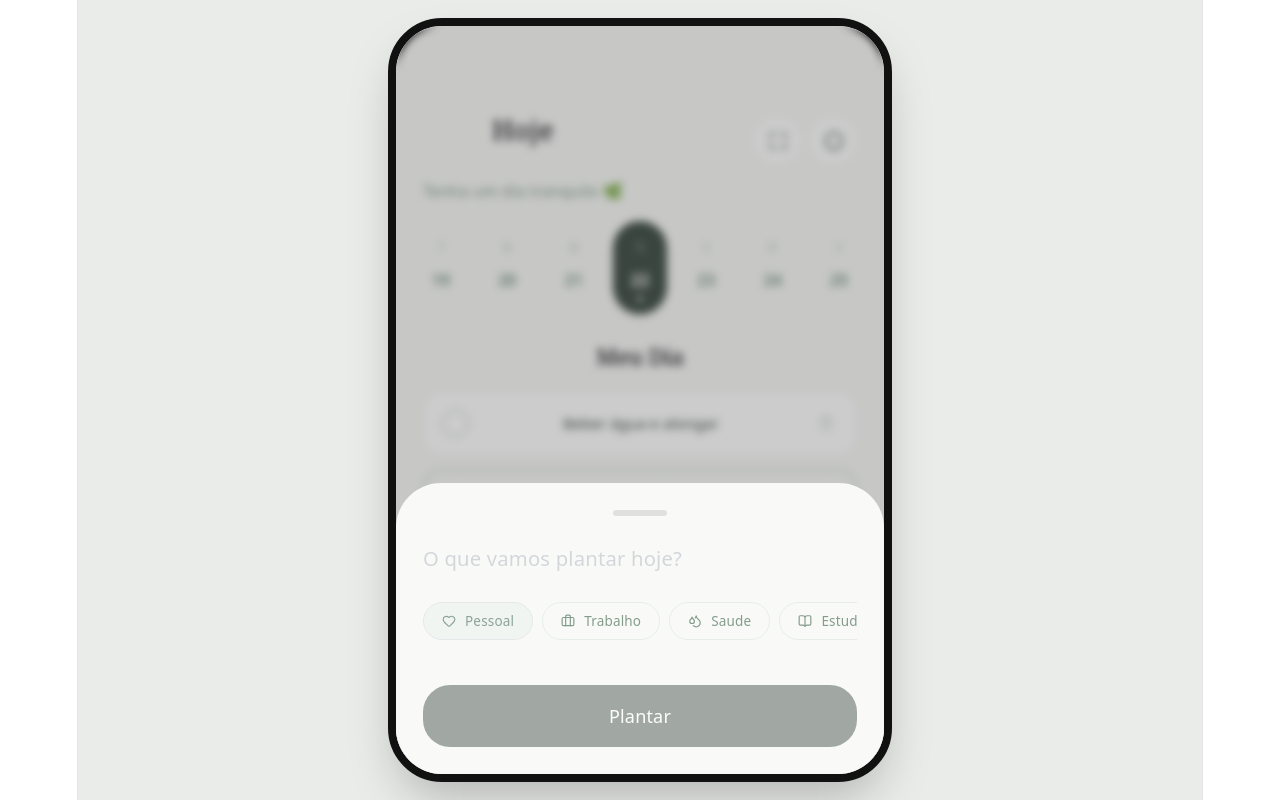
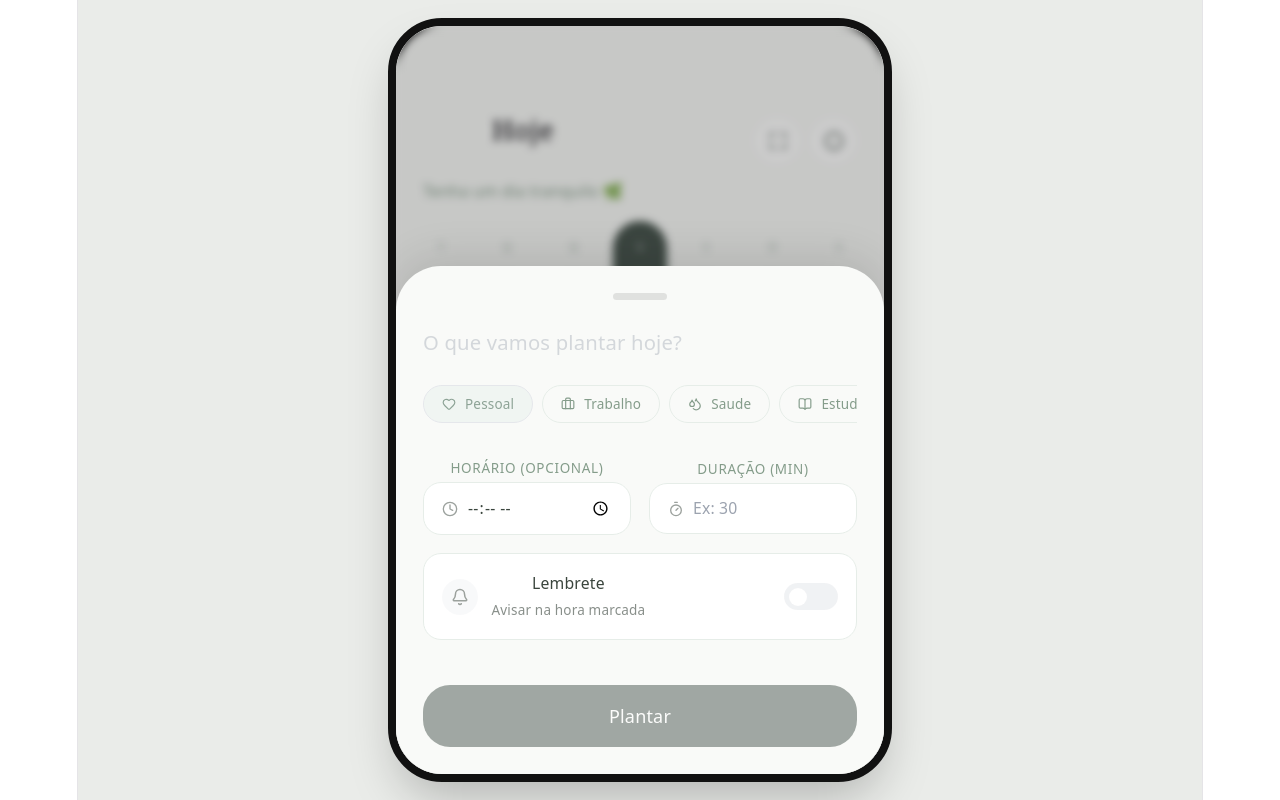
Before and after one commit to Antonia-lopes25/vitejs-vite-vufed5bk, a React (Vite) app: page / in a window 1280 px wide. Both pictures are taken after a click on the button "Nova Tarefa". Built offline with nearby package versions, Linux system fonts and the light colour scheme; a web font is replaced by a local one.

Commit message:
nova atualização 6

```diff
--- a/src/App.jsx
+++ b/src/App.jsx
@@ -4,7 +4,8 @@ import {
   Circle, X, BookOpen, Briefcase, Heart, Droplets, ListTodo, Trash2, Library,
   Sparkles, Camera, Image as ImageIcon, Bold, Italic, Highlighter,
   Underline, Strikethrough, AlignLeft, AlignCenter, AlignRight, List as ListIcon,
-  ListOrdered, Baseline, Palette, Grid, Rows, GripHorizontal, Type, Heading1, Heading2, Undo, Redo, Maximize
+  ListOrdered, Baseline, Palette, Grid, Rows, GripHorizontal, Type, Heading1, Heading2, Undo, Redo, Maximize,
+  Clock, Bell, BellRing, Timer
 } from 'lucide-react';
 
 const loadSavedData = (key, defaultValue) => {
@@ -47,6 +48,12 @@ export default function App() {
   const [showTaskModal, setShowTaskModal] = useState(false);
   const [newTaskText, setNewTaskText] = useState('');
   const [newTaskCategory, setNewTaskCategory] = useState('pessoal');
+  const [newTaskTime, setNewTaskTime] = useState('');
+  const [newTaskDuration, setNewTaskDuration] = useState('');
+  const [newTaskAlarm, setNewTaskAlarm] = useState(false);
+
+  const [activeAlarm, setActiveAlarm] = useState(null);
+  const [triggeredAlarms, setTriggeredAlarms] = useState([]);
 
   const [activeNote, setActiveNote] = useState(null);
   const [showPageStyles, setShowPageStyles] = useState(false);
@@ -122,14 +129,54 @@ export default function App() {
 
   const toggleTask = (id) => setTasks(tasks.map(t => t.id === id ? { ...t, completed: !t.completed } : t));
   const deleteTask = (id) => setTasks(tasks.filter(t => t.id !== id));
+
   const handleAddTask = (e) => {
-    e.preventDefault();
+    if (e) e.preventDefault();
     if (!newTaskText.trim()) return;
-    setTasks([...tasks, { id: Date.now(), text: newTaskText, category: newTaskCategory, completed: false, date: getLocalString(selectedDate) }]);
-    setNewTaskText(''); setShowTaskModal(false);
+    setTasks([...tasks, {
+      id: Date.now(),
+      text: newTaskText,
+      category: newTaskCategory,
+      completed: false,
+      date: getLocalString(selectedDate),
+      time: newTaskTime,
+      duration: newTaskDuration,
+      alarm: newTaskAlarm
+    }]);
+    setNewTaskText(''); setNewTaskTime(''); setNewTaskDuration(''); setNewTaskAlarm(false); setShowTaskModal(false);
   };
+
   const dayTasks = tasks.filter(t => t.date === getLocalString(selectedDate));
   const dayMoments = moments.filter(m => m.date === getLocalString(selectedDate));
+
+  // --- LÓGICA DE ALARME E NOTIFICAÇÕES ---
+  useEffect(() => {
+    const interval = setInterval(() => {
+      const now = new Date();
+      const currentTime = `${String(now.getHours()).padStart(2, '0')}:${String(now.getMinutes()).padStart(2, '0')}`;
+      const todayStr = getLocalString(now);
+
+      tasks.forEach(task => {
+        if (task.date === todayStr && task.time === currentTime && task.alarm && !task.completed) {
+          const alarmId = `${task.id}-${todayStr}`;
+          if (!triggeredAlarms.includes(alarmId)) {
+            setActiveAlarm(task);
+            setTriggeredAlarms(prev => [...prev, alarmId]);
+
+            // Dispara a notificação nativa do aparelho
+            if ('Notification' in window && Notification.permission === 'granted') {
+              new Notification('Jardim Planner 🌿', {
+                body: `Hora da tarefa: ${task.text}`,
+                icon: '/icon-192x192.png',
+                requireInteraction: true
+              });
+            }
+          }
+        }
+      });
+    }, 10000); // Verifica a cada 10 segundos
+    return () => clearInterval(interval);
+  }, [tasks, triggeredAlarms]);
 
   const handleImageChange = (e) => {
     const file = e.target.files[0];
@@ -141,7 +188,7 @@ export default function App() {
   };
 
   const handleAddMoment = (e) => {
-    e.preventDefault();
+    if (e) e.preventDefault();
     if (!newMomentText.trim() && !newMomentImage) return;
     setMoments([{ id: Date.now(), text: newMomentText, mood: newMomentMood, image: newMomentImage, filter: newMomentFilter, date: getLocalString(selectedDate) }, ...moments]);
     setNewMomentText(''); setNewMomentImage(null); setNewMomentFilter('none'); setShowMomentModal(false);
@@ -160,19 +207,15 @@ export default function App() {
   // --- LÓGICA CIRÚRGICA DE CORES E FONTES DO EDITOR ---
 
   const handleCommand = (e, command, value = null) => {
-    // Não usar preventDefault se for mudança de Select (que causaria bloqueio do menu)
     if (e && e.type !== 'change') e.preventDefault();
-
     editorRef.current?.focus();
 
-    // Se o evento foi um 'change' (dropdown da fonte), restauramos a seleção que foi perdida
     if (e && e.type === 'change' && savedSelection.current) {
       const sel = window.getSelection();
       sel.removeAllRanges();
       sel.addRange(savedSelection.current);
     }
 
-    // Correção para a PRIMEIRA palavra da página (quando o editor está vazio)
     if (command === 'fontName' && editorRef.current) {
       if (editorRef.current.textContent.trim() === '') {
         editorRef.current.innerHTML = `<font face="${value}">&#8203;</font>`;
@@ -191,7 +234,6 @@ export default function App() {
     updateSelection();
   };
 
-  // Função focada APENAS em quebrar a cor, preservando religiosamente a fonte e estilos
   const breakColorBleed = (insertSpace = false) => {
     let currentFont = document.queryCommandValue('fontName') || 'Nunito';
     currentFont = currentFont.replace(/['"]/g, '');
@@ -207,27 +249,24 @@ export default function App() {
     if (isItalic) content = `<i>${content}</i>`;
     if (isUnderline) content = `<u>${content}</u>`;
 
-    // Cria uma "zona limpa" com ID para podermos focar nela após injetar
     const id = `clean-${Date.now()}-${Math.floor(Math.random() * 1000)}`;
     const html = `<span id="${id}" style="background-color: transparent !important; color: inherit;">${content}</span>`;
 
     document.execCommand('insertHTML', false, html);
 
-    // MÁGICA: Força o cursor a entrar DIRETAMENTE na zona limpa recém-criada
     const span = document.getElementById(id);
     if (span) {
       span.removeAttribute('id');
       const sel = window.getSelection();
       const range = document.createRange();
       range.selectNodeContents(span);
-      range.collapse(false); // Move para o final do conteúdo (após o zero-width space)
+      range.collapse(false);
       sel.removeAllRanges();
       sel.addRange(range);
       savedSelection.current = range;
     }
   };
 
-  // Função vital para Mobile: Aplica a ferramenta a um texto que JÁ está selecionado
   const applyToolToSelection = (tool, color) => {
     const sel = window.getSelection();
     if (sel && sel.toString().trim().length > 0) {
@@ -248,12 +287,10 @@ export default function App() {
     if (activeTool === tool) {
       setActiveTool(null);
       editorRef.current?.focus();
-      breakColorBleed(false); // Limpa as cores ao desligar o botão
+      breakColorBleed(false);
     } else {
       setActiveTool(tool);
       editorRef.current?.focus();
-
-      // MÁGICA MOBILE: Quando clica na ferramenta, pinta imediatamente se houver texto selecionado!
       setTimeout(() => {
         applyToolToSelection(tool, tool === 'highlight' ? toolColors.highlight : toolColors.text);
       }, 10);
@@ -273,26 +310,22 @@ export default function App() {
           document.execCommand('foreColor', false, toolColors.text);
         }
         sel.collapseToEnd();
-        breakColorBleed(false); // Quebra a formatação assim que termina de pintar
+        breakColorBleed(false);
       }
     }, 50);
   };
 
-  // O espaço só é interceptado se houver cor a vazar!
   const handleKeyDown = (e) => {
     if (e.key === ' ') {
       const bgColor = document.queryCommandValue('backColor');
       const isHighlighted = bgColor && bgColor !== 'transparent' && bgColor !== 'rgba(0, 0, 0, 0)' && bgColor !== 'rgb(0, 0, 0)';
 
-      // Só intervimos no espaço se NÃO houver ferramenta ativa E o cursor estiver preso num marcador
       if (isHighlighted && !activeTool) {
         e.preventDefault();
-        breakColorBleed(true); // Insere o espaço limpo preservando a fonte
+        breakColorBleed(true);
       }
     }
   };
-
-  // --------------------------------------------------------
 
   const handleSaveNote = () => {
     const title = document.getElementById('note-title').value;
@@ -434,11 +467,20 @@ export default function App() {
                 <div className="space-y-3">
                   {dayTasks.map(task => (
                     <div key={task.id} className={`flex items-center gap-3 p-4 rounded-2xl border transition-all ${darkMode ? 'bg-[#242B27] border-[#2E3732]' : 'bg-white border-[#E6EDE8]'} ${task.completed ? 'opacity-50' : ''}`}>
-                      <button onClick={() => toggleTask(task.id)} className={`w-6 h-6 rounded-full flex items-center justify-center border transition-colors ${task.completed ? 'bg-[#8DA396] text-white border-[#8DA396]' : (darkMode ? 'border-[#4A5750]' : 'border-[#A3B8AB] hover:bg-gray-50')}`}>
+                      <button onClick={() => toggleTask(task.id)} className={`w-6 h-6 rounded-full flex items-center justify-center border transition-colors shrink-0 ${task.completed ? 'bg-[#8DA396] text-white border-[#8DA396]' : (darkMode ? 'border-[#4A5750]' : 'border-[#A3B8AB] hover:bg-gray-50')}`}>
                         {task.completed && <Check size={12} />}
                       </button>
-                      <span className={`flex-1 text-[15px] ${task.completed ? 'line-through' : ''}`}>{task.text}</span>
-                      <button onClick={() => deleteTask(task.id)} className={`opacity-50 hover:opacity-100 transition-opacity p-1 rounded-full hover:bg-red-50 dark:hover:bg-red-900/20 ${darkMode ? 'text-[#8DA396] hover:text-red-400' : 'text-[#A3B8AB] hover:text-red-500'}`}><Trash2 size={16} /></button>
+                      <div className="flex flex-col flex-1">
+                        <span className={`text-[15px] ${task.completed ? 'line-through' : ''}`}>{task.text}</span>
+                        {(task.time || task.duration) && (
+                          <div className="flex items-center gap-3 mt-1.5 text-xs opacity-60">
+                            {task.time && <span className="flex items-center gap-1"><Clock size={12}/> {task.time}</span>}
+                            {task.duration && <span className="flex items-center gap-1"><Timer size={12}/> {task.duration} min</span>}
+                            {task.alarm && <Bell size={12} className={task.completed ? '' : (darkMode ? 'text-[#8DA396]' : 'text-blue-500')} />}
+                          </div>
+                        )}
+                      </div>
+                      <button onClick={() => deleteTask(task.id)} className={`opacity-50 hover:opacity-100 transition-opacity p-1 rounded-full hover:bg-red-50 dark:hover:bg-red-900/20 shrink-0 ${darkMode ? 'text-[#8DA396] hover:text-red-400' : 'text-[#A3B8AB] hover:text-red-500'}`}><Trash2 size={16} /></button>
                     </div>
                   ))}
                   <button onClick={() => setShowTaskModal(true)} className={`w-full py-4 border-2 border-dashed rounded-2xl opacity-60 flex items-center justify-center gap-2 hover:opacity-100 transition-opacity ${darkMode ? 'border-[#4A5750]' : 'border-[#8DA396]'}`}>
@@ -599,6 +641,37 @@ export default function App() {
           )}
         </div>
 
+        {/* Notificação de Alarme na Interface */}
+        {activeAlarm && (
+          <div className="fixed top-6 left-1/2 -translate-x-1/2 w-[90%] max-w-sm z-[110] animate-in slide-in-from-top-10 fade-in duration-500">
+            <div className={`p-5 rounded-[2rem] shadow-2xl border flex flex-col gap-4 ${darkMode ? 'bg-[#242B27] border-[#4A5750]' : 'bg-white border-[#8DA396]'}`}>
+              <div className="flex items-start gap-4">
+                <div className={`p-3 rounded-full animate-bounce ${darkMode ? 'bg-[#4A5750] text-[#E3EAE4]' : 'bg-[#E8F5E9] text-[#3A4A3F]'}`}>
+                  <BellRing size={24} />
+                </div>
+                <div className="flex-1">
+                  <h4 className="font-serif text-lg font-bold">Hora da Tarefa!</h4>
+                  <p className="text-sm mt-1 opacity-80">{activeAlarm.text}</p>
+                </div>
+              </div>
+              <div className="flex gap-2">
+                <button
+                  onClick={() => setActiveAlarm(null)}
+                  className={`flex-1 py-2.5 rounded-full text-sm font-medium border ${darkMode ? 'border-[#2E3732] text-[#8DA396] hover:bg-[#2A312D]' : 'border-[#E6EDE8] text-[#849C8A] hover:bg-gray-50'}`}
+                >
+                  Dispensar
+                </button>
+                <button
+                  onClick={() => { toggleTask(activeAlarm.id); setActiveAlarm(null); }}
+                  className={`flex-1 py-2.5 rounded-full text-sm font-medium ${darkMode ? 'bg-[#8DA396] text-white' : 'bg-[#4A5750] text-white'}`}
+                >
+                  Concluir
+                </button>
+              </div>
+            </div>
+          </div>
+        )}
+
         {viewingImage && (
           <div className="fixed inset-0 z-[100] flex items-center justify-center bg-black/95 backdrop-blur-md animate-in fade-in" onClick={() => setViewingImage(null)}>
             <button onClick={() => setViewingImage(null)} className="absolute top-6 right-6 p-3 text-white/80 hover:text-white bg-black/50 rounded-full z-[101]"><X size={28} /></button>
@@ -609,17 +682,81 @@ export default function App() {
         {showTaskModal && (
           <div className="absolute inset-0 z-50 flex flex-col justify-end">
             <div className="absolute inset-0 bg-black/20 backdrop-blur-sm" onClick={() => setShowTaskModal(false)} />
-            <div className={`relative w-full rounded-t-[2.5rem] p-6 animate-in slide-in-from-bottom-full duration-300 ${darkMode ? 'bg-[#1C211F]' : 'bg-[#F9FAF8]'}`}>
-              <div className="w-12 h-1.5 rounded-full mx-auto mb-6 bg-black/10 dark:bg-white/10" />
-              <form onSubmit={handleAddTask}>
+            <div className={`relative w-full rounded-t-[2.5rem] p-6 animate-in slide-in-from-bottom-full duration-300 shadow-[0_-10px_40px_rgba(0,0,0,0.1)] flex flex-col max-h-[90%] ${darkMode ? 'bg-[#1C211F]' : 'bg-[#F9FAF8]'}`}>
+              <div className="w-12 h-1.5 rounded-full mx-auto mb-6 bg-black/10 dark:bg-white/10 shrink-0" />
+
+              <form onSubmit={handleAddTask} className="flex flex-col flex-1 overflow-hidden">
+                <div className="flex-1 overflow-y-auto pb-4 scrollbar-hide">
                   <input autoFocus type="text" value={newTaskText} onChange={(e) => setNewTaskText(e.target.value)} placeholder="O que vamos plantar hoje?" className="w-full text-lg bg-transparent outline-none mb-6 font-medium placeholder:opacity-40" />
-                <div className="flex gap-2 mb-8 overflow-x-auto pb-2 scrollbar-hide">
+
+                  <div className="flex gap-2 mb-6 overflow-x-auto pb-2 scrollbar-hide">
                     {Object.keys(categoryColors).map(cat => (
                       <button key={cat} type="button" onClick={() => setNewTaskCategory(cat)} className={`px-4 py-2 rounded-full text-xs font-medium capitalize flex items-center gap-2 transition-all whitespace-nowrap border ${newTaskCategory === cat ? categoryColors[cat] : (darkMode ? 'bg-transparent border-[#2E3732] text-[#8DA396]' : 'bg-transparent border-[#E6EDE8] text-[#849C8A]')}`}>{categoryIcons[cat]} {cat}</button>
                     ))}
                   </div>
-                <button type="submit" disabled={!newTaskText.trim()} className={`w-full py-4 rounded-[1.5rem] font-medium transition-colors disabled:opacity-50 ${darkMode ? 'bg-[#DDE5E1] text-[#1C211F]' : 'bg-[#4A5750] text-white'}`}>Plantar</button>
+
+                  <div className="space-y-4 mb-4">
+                    <div className="flex items-center justify-between gap-4">
+                      <div className="flex-1">
+                        <label className={`text-xs font-medium uppercase tracking-wider block mb-1 ${darkMode ? 'text-[#8DA396]' : 'text-[#849C8A]'}`}>Horário (Opcional)</label>
+                        <div className={`flex items-center gap-2 px-4 py-3 rounded-2xl border transition-colors ${darkMode ? 'bg-[#242B27] border-[#2E3732]' : 'bg-white border-[#E6EDE8]'}`}>
+                          <Clock size={16} className="opacity-50" />
+                          <input type="time" value={newTaskTime} onChange={(e) => setNewTaskTime(e.target.value)} className="bg-transparent outline-none flex-1 text-sm font-medium" />
+                        </div>
+                      </div>
+                      <div className="flex-1">
+                        <label className={`text-xs font-medium uppercase tracking-wider block mb-1 ${darkMode ? 'text-[#8DA396]' : 'text-[#849C8A]'}`}>Duração (Min)</label>
+                        <div className={`flex items-center gap-2 px-4 py-3 rounded-2xl border transition-colors ${darkMode ? 'bg-[#242B27] border-[#2E3732]' : 'bg-white border-[#E6EDE8]'}`}>
+                          <Timer size={16} className="opacity-50" />
+                          <input type="number" placeholder="Ex: 30" value={newTaskDuration} onChange={(e) => setNewTaskDuration(e.target.value)} className="bg-transparent outline-none flex-1 text-sm font-medium w-full" />
+                        </div>
+                      </div>
+                    </div>
+
+                    <div className={`flex items-center justify-between p-4 rounded-2xl border transition-colors ${darkMode ? 'bg-[#242B27] border-[#2E3732]' : 'bg-white border-[#E6EDE8]'}`}>
+                      <div className="flex items-center gap-3">
+                        <div className={`p-2 rounded-full ${newTaskAlarm ? (darkMode ? 'bg-[#4A5750] text-white' : 'bg-[#E8F5E9] text-[#3A4A3F]') : 'bg-gray-100 dark:bg-[#1C211F] opacity-50'}`}>
+                          <Bell size={18} />
+                        </div>
+                        <div>
+                          <span className="text-sm font-medium block">Lembrete</span>
+                          <span className="text-xs opacity-60">Avisar na hora marcada</span>
+                        </div>
+                      </div>
+                      <button
+                        type="button"
+                        onClick={() => {
+                          const newState = !newTaskAlarm;
+                          setNewTaskAlarm(newState);
+                          if (newState && 'Notification' in window && Notification.permission !== 'granted' && Notification.permission !== 'denied') {
+                            Notification.requestPermission();
+                          }
+                        }}
+                        disabled={!newTaskTime}
+                        className={`w-12 h-6 rounded-full relative transition-colors ${!newTaskTime ? 'opacity-30 cursor-not-allowed' : ''} ${newTaskAlarm ? 'bg-[#8DA396]' : 'bg-gray-300 dark:bg-[#4A5750]'}`}
+                      >
+                        <div className={`w-4 h-4 bg-white rounded-full absolute top-1 transition-all ${newTaskAlarm ? 'left-7' : 'left-1'}`} />
+                      </button>
+                    </div>
+                  </div>
+                </div>
+                <div className="shrink-0 pt-2">
+                  <button
+                    type="submit"
+                    onPointerDown={(e) => {
+                      if (newTaskText.trim()) {
+                        e.preventDefault(); // Evita que o teclado feche e estrague o clique
+                        handleAddTask(e);
+                      }
+                    }}
+                    disabled={!newTaskText.trim()}
+                    className={`w-full py-4 rounded-[1.5rem] font-medium transition-colors disabled:opacity-50 ${darkMode ? 'bg-[#DDE5E1] text-[#1C211F]' : 'bg-[#4A5750] text-white'}`}
+                  >
+                    Plantar
+                  </button>
+                </div>
               </form>
+
             </div>
           </div>
         )}
@@ -630,8 +767,9 @@ export default function App() {
             <div className={`relative w-full h-[85%] rounded-t-[2.5rem] p-6 flex flex-col animate-in slide-in-from-bottom-full duration-300 shadow-[0_-10px_40px_rgba(0,0,0,0.1)] ${darkMode ? 'bg-[#1C211F]' : 'bg-[#F9FAF8]'}`}>
               <div className="w-12 h-1.5 rounded-full mx-auto mb-6 bg-black/10 dark:bg-white/10 shrink-0" />
               <h3 className="font-serif text-lg mb-4 text-center">Registrar Momento</h3>
+
+              <form onSubmit={handleAddMoment} className="flex flex-col flex-1 overflow-hidden">
                 <div className="flex-1 overflow-y-auto pb-4 scrollbar-hide">
-                <form id="moment-form" onSubmit={handleAddMoment}>
                   <div className="mb-4">
                     <textarea autoFocus value={newMomentText} onChange={(e) => setNewMomentText(e.target.value)} placeholder="O que aconteceu hoje?" rows="3" className={`w-full p-4 rounded-[1.5rem] outline-none text-base border transition-colors resize-none ${darkMode ? 'bg-[#242B27] border-[#2E3732] focus:border-[#849C8A]' : 'bg-white border-[#E6EDE8] focus:border-[#849C8A]'}`} />
                   </div>
@@ -668,11 +806,24 @@ export default function App() {
                       ))}
                     </div>
                   </div>
-                </form>
                 </div>
                 <div className="shrink-0 pt-2">
-                <button form="moment-form" type="submit" disabled={!newMomentText.trim() && !newMomentImage} className={`w-full py-4 rounded-[1.5rem] font-medium transition-colors disabled:opacity-50 ${darkMode ? 'bg-[#DDE5E1] text-[#1C211F]' : 'bg-[#4A5750] text-white'}`}>Guardar Memória</button>
+                  <button
+                    type="submit"
+                    onPointerDown={(e) => {
+                      if (newMomentText.trim() || newMomentImage) {
+                        e.preventDefault();
+                        handleAddMoment(e);
+                      }
+                    }}
+                    disabled={!newMomentText.trim() && !newMomentImage}
+                    className={`w-full py-4 rounded-[1.5rem] font-medium transition-colors disabled:opacity-50 ${darkMode ? 'bg-[#DDE5E1] text-[#1C211F]' : 'bg-[#4A5750] text-white'}`}
+                  >
+                    Guardar Memória
+                  </button>
                 </div>
+              </form>
+
             </div>
           </div>
         )}
@@ -692,7 +843,19 @@ export default function App() {
                     <button key={status} type="button" onClick={() => setNewBookStatus(status)} className={`px-4 py-2 rounded-full text-xs font-medium uppercase tracking-wider transition-colors border ${newBookStatus === status ? (darkMode ? 'bg-[#4A5750] border-[#4A5750] text-[#E3EAE4]' : 'bg-[#4A5750] border-[#4A5750] text-white') : (darkMode ? 'bg-transparent border-[#2E3732] text-[#8DA396]' : 'bg-transparent border-[#E6EDE8] text-[#849C8A]')}`}>{status}</button>
                   ))}
                 </div>
-                <button type="submit" disabled={!newBookTitle.trim()} className={`w-full py-4 rounded-[1.5rem] font-medium transition-colors disabled:opacity-50 ${darkMode ? 'bg-[#DDE5E1] text-[#1C211F]' : 'bg-[#4A5750] text-white'}`}>Adicionar à Biblioteca</button>
+                <button
+                  type="submit"
+                  onPointerDown={(e) => {
+                    if (newBookTitle.trim()) {
+                      e.preventDefault();
+                      handleAddBook(e);
+                    }
+                  }}
+                  disabled={!newBookTitle.trim()}
+                  className={`w-full py-4 rounded-[1.5rem] font-medium transition-colors disabled:opacity-50 ${darkMode ? 'bg-[#DDE5E1] text-[#1C211F]' : 'bg-[#4A5750] text-white'}`}
+                >
+                  Adicionar à Biblioteca
+                </button>
               </form>
             </div>
           </div>
@@ -711,7 +874,6 @@ export default function App() {
               </div>
             </div>
 
-            {/* Sub-menu Inteligente para Padrões e Cores */}
             {showPageStyles && (
               <div className={`flex flex-col gap-4 p-4 border-b shrink-0 shadow-inner ${darkMode ? 'border-[#2E3732] bg-[#242B27]' : 'border-[#E6EDE8] bg-[#F0F5F2]'}`}>
                 <div>
```
Also changed, not shown: index.html (+15 -10 lines), public/sw.js (added, +27 -0 lines), public/manifest.json. Lines whose indentation alone changed are shown as unchanged.
